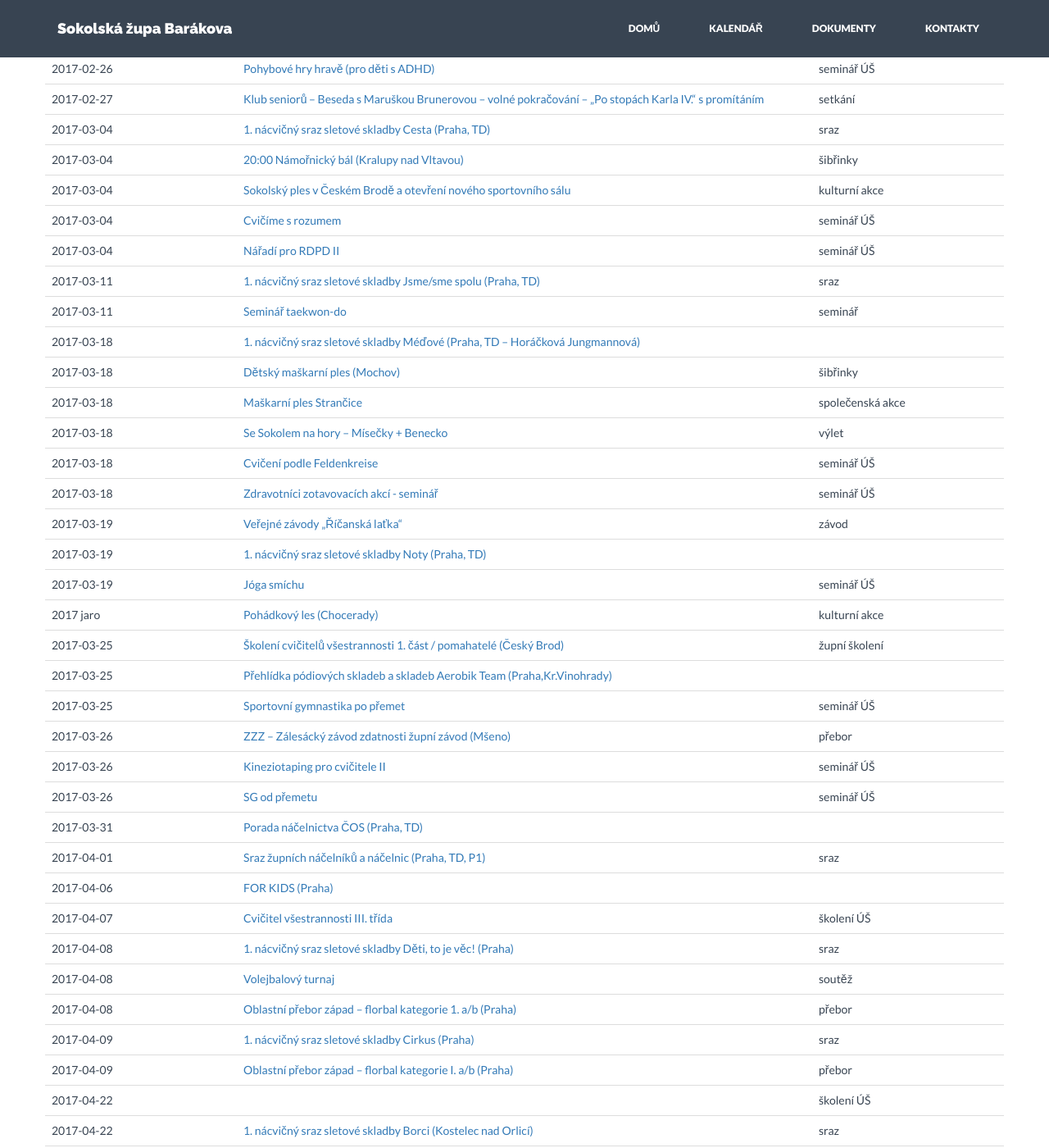
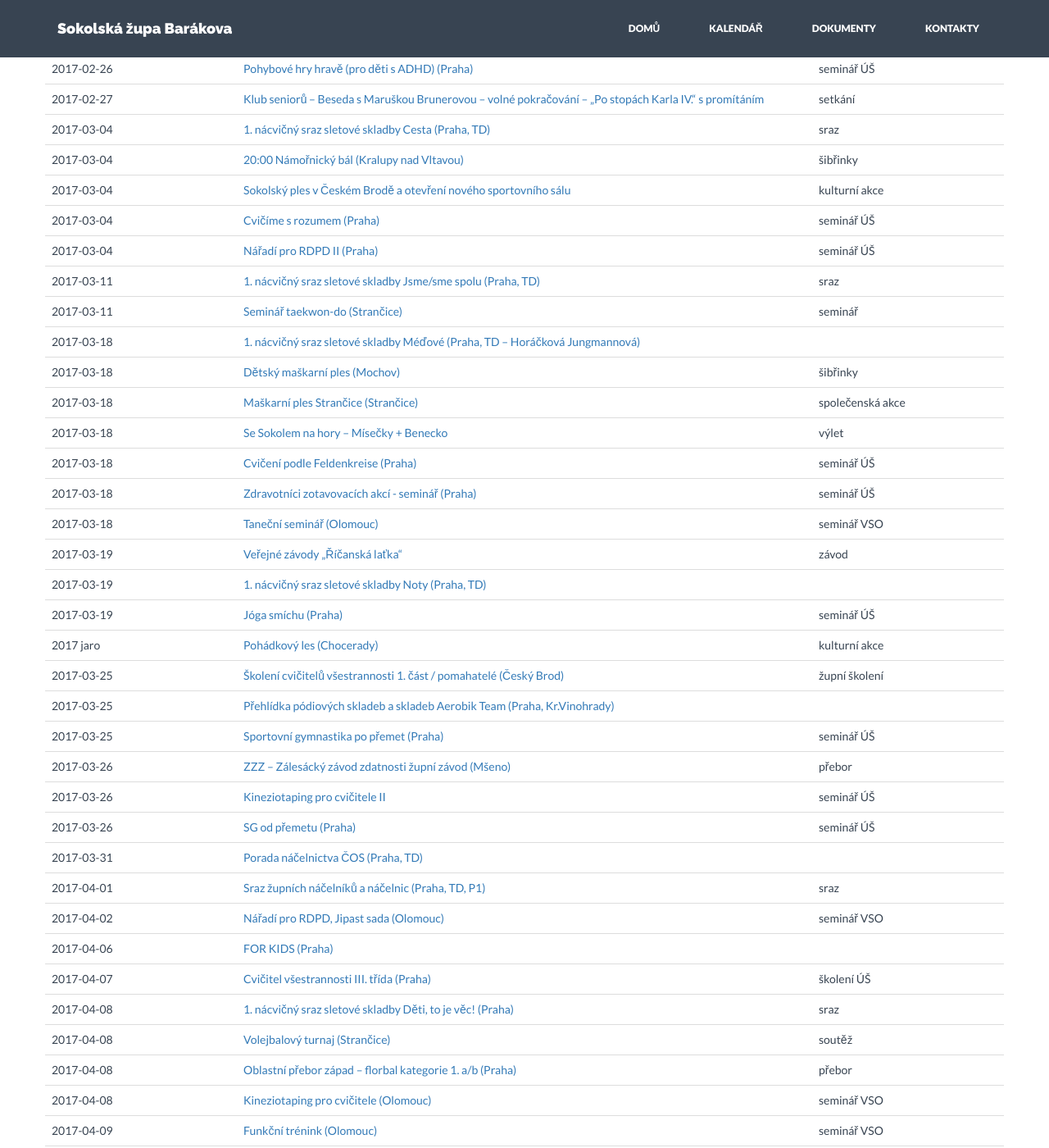
Before and after one commit to milanhybner/zbarakova.cz, a Jekyll site: the page built from akce.md, in a window 1280 px wide and 1400 px high, scrolled down 1964 px. Shown: the whole window at 82% size. Built offline with Jekyll 4.4.1, drawn with Linux system fonts in a browser that asks for light colours; nearby versions of some CDN libraries; some of the changed text lies outside the part shown.

Commit message:
aktualizovány akce

```diff
--- a/_data/akce.yaml
+++ b/_data/akce.yaml
@@ -45,12 +45,12 @@
 
 - datum: 2017-01-28
   nazev: 19:30 Spolkový ples (Chocerady)
-  url: http://sokol-chocerady.webnode.cz/pripravovane-akce/
+  url: https://drive.google.com/open?id=0B0w6gDorCVUkZlZyTXpnTmdPal91UDZOajBWYndGZXQ1bFlZ
   druh: kulturní akce
 
 - datum: 2017-01-28
-  nazev: Ples Sokol Strančice
-  url: http://sokol-strancice.webnode.cz/news/plan-akci-v-sokolovne/
+  nazev: Ples Sokol Strančice (Strančice)
+  url: https://drive.google.com/open?id=0B0w6gDorCVUkZlZyTXpnTmdPal91UDZOajBWYndGZXQ1bFlZ
   druh: společenská akce
 
 - datum: 2017-01-28
@@ -96,18 +96,18 @@
 
 
 - datum: 2017-02-03
-  nazev: Cvičitel jógy III. třídy
+  nazev: Cvičitel jógy III. třídy (Praha)
   url: http://www.sokol.eu/obsah/346
   druh: školení ÚŠ
 
 
 - datum: 2017-02-04
-  nazev: Dětský karneval
-  url: http://sokol-strancice.webnode.cz/news/plan-akci-v-sokolovne/
+  nazev: Dětský karneval (Strančice)
+  url: https://drive.google.com/open?id=0B0w6gDorCVUkZlZyTXpnTmdPal91UDZOajBWYndGZXQ1bFlZ
   druh: společenská akce
 
 - datum: 2017-02-04
-  nazev: Aerobics Inspiration Day
+  nazev: Aerobics Inspiration Day (Praha)
   url: http://www.sokol.eu/obsah/7131
   druh: seminář ÚŠ
 
@@ -124,12 +124,12 @@
 
 
 - datum: 2017-02-05
-  nazev: BOSU
+  nazev: BOSU (Praha)
   url: http://www.sokol.eu/obsah/7152
   druh: seminář ÚŠ
 
 - datum: 2017-02-05
-  nazev: Základy TeamGymu – akrobacie a trampolína
+  nazev: Základy TeamGymu – akrobacie a trampolína (Olomouc)
   url: http://www.sokol.eu/priloha/11828/pozvanka-902-teamgym.pdf
   druh: seminář VSO
 
@@ -149,12 +149,12 @@
   druh: setkání
 
 - datum: 2017-02-11
-  nazev: Závěsná akrobacie
+  nazev: Závěsná akrobacie (Praha)
   url: http://www.sokol.eu/obsah/7153
   druh: seminář ÚŠ
 
 - datum: 2017-02-12
-  nazev: Párová akrobacie
+  nazev: Párová akrobacie (Praha)
   url: http://www.sokol.eu/obsah/7154
   druh: seminář ÚŠ
 
@@ -180,17 +180,17 @@
   druh: sraz
 
 - datum: 2017-02-18
-  nazev: Nohejbalový turnaj
-  url: http://sokol-strancice.webnode.cz/news/plan-akci-v-sokolovne/
+  nazev: Nohejbalový turnaj (Strančice)
+  url: https://drive.google.com/open?id=0B0w6gDorCVUkZlZyTXpnTmdPal91UDZOajBWYndGZXQ1bFlZ
   druh: soutěž
 
 - datum: 2017-02-18
-  nazev: Zdravotníci zotavovacích akcí
+  nazev: Zdravotníci zotavovacích akcí (Praha)
   url: http://www.sokol.eu/obsah/241
   druh: školení ÚŠ
 
 - datum: 2017-02-19
-  nazev: Význam kvality pohybu v korekci oslabení pohybového systému
+  nazev: Význam kvality pohybu v korekci oslabení pohybového systému (Praha)
   url: http://www.sokol.eu/obsah/7174
   druh: seminář ÚŠ
 
@@ -230,13 +230,13 @@
   druh: sraz
 
 - datum: 2017-02-25
-  nazev: Kineziotaping pro cvičitele I
+  nazev: Kineziotaping pro cvičitele I (Praha)
   url: http://www.sokol.eu/obsah/7151
   druh: seminář ÚŠ
 
 
 - datum: 2017-02-26
-  nazev: Pohybové hry hravě (pro děti s ADHD)
+  nazev: Pohybové hry hravě (pro děti s ADHD) (Praha)
   url: http://www.sokol.eu/obsah/7155
   druh: seminář ÚŠ
 
@@ -262,13 +262,13 @@
 
 
 - datum: 2017-03-04
-  nazev: Cvičíme s rozumem
+  nazev: Cvičíme s rozumem (Praha)
   url: http://www.sokol.eu/obsah/7136
   druh: seminář ÚŠ
 
 
 - datum: 2017-03-04
-  nazev: Nářadí pro RDPD II
+  nazev: Nářadí pro RDPD II (Praha)
   url: http://www.sokol.eu/obsah/7156
   druh: seminář ÚŠ
 
@@ -279,8 +279,8 @@
   druh: sraz
 
 - datum: 2017-03-11
-  nazev: Seminář taekwon-do
-  url: http://sokol-strancice.webnode.cz/news/plan-akci-v-sokolovne/
+  nazev: Seminář taekwon-do (Strančice)
+  url: https://drive.google.com/open?id=0B0w6gDorCVUkZlZyTXpnTmdPal91UDZOajBWYndGZXQ1bFlZ
   druh: seminář
 
 
@@ -295,8 +295,8 @@
   druh: šibřinky
 
 - datum: 2017-03-18
-  nazev: Maškarní ples Strančice
-  url: http://sokol-strancice.webnode.cz/news/plan-akci-v-sokolovne/
+  nazev: Maškarní ples Strančice (Strančice)
+  url: https://drive.google.com/open?id=0B0w6gDorCVUkZlZyTXpnTmdPal91UDZOajBWYndGZXQ1bFlZ
   druh: společenská akce
 
 - datum: 2017-03-18
@@ -305,14 +305,19 @@
   druh: výlet
 
 - datum: 2017-03-18
-  nazev: Cvičení podle Feldenkreise
+  nazev: Cvičení podle Feldenkreise (Praha)
   url: http://www.sokol.eu/obsah/7157
   druh: seminář ÚŠ
 
 - datum: 2017-03-18
-  nazev: Zdravotníci zotavovacích akcí - seminář
+  nazev: Zdravotníci zotavovacích akcí - seminář (Praha)
   url: http://www.sokol.eu/obsah/7158
   druh: seminář ÚŠ
+
+- datum: 2017-03-18
+  nazev: Taneční seminář (Olomouc)
+  url: http://sokol.eu/obsah/5638/vzdelavaci-stredisko-olomouc
+  druh: seminář VSO
 
 - datum: 2017-03-19
   nazev: Veřejné závody „Říčanská laťka“
@@ -326,7 +331,7 @@
 
 
 - datum: 2017-03-19
-  nazev: Jóga smíchu
+  nazev: Jóga smíchu (Praha)
   url: http://www.sokol.eu/obsah/7159
   druh: seminář ÚŠ
 
@@ -341,12 +346,12 @@
   druh: župní školení
 
 - datum: 2017-03-25
-  nazev: Přehlídka pódiových skladeb a skladeb Aerobik Team (Praha,Kr.Vinohrady)
+  nazev: Přehlídka pódiových skladeb a skladeb Aerobik Team (Praha, Kr.Vinohrady)
   url:
   druh:
 
 - datum: 2017-03-25
-  nazev: Sportovní gymnastika po přemet
+  nazev: Sportovní gymnastika po přemet (Praha)
   url: http://www.sokol.eu/obsah/7160
   druh: seminář ÚŠ
 
@@ -362,7 +367,7 @@
 
 
 - datum: 2017-03-26
-  nazev: SG od přemetu
+  nazev: SG od přemetu (Praha)
   url: http://www.sokol.eu/obsah/7161
   druh: seminář ÚŠ
 
@@ -378,6 +383,11 @@
   url:
   druh: sraz
 
+- datum: 2017-04-02
+  nazev: Nářadí pro RDPD, Jipast sada (Olomouc)
+  url: http://sokol.eu/obsah/5638/vzdelavaci-stredisko-olomouc
+  druh: seminář VSO
+
 
 - datum: 2017-04-06
   nazev: FOR KIDS (Praha)
@@ -386,7 +396,7 @@
 
 
 - datum: 2017-04-07
-  nazev: Cvičitel všestrannosti III. třída
+  nazev: Cvičitel všestrannosti III. třída (Praha)
   url: http://www.sokol.eu/obsah/352
   druh: školení ÚŠ
 
@@ -397,8 +407,8 @@
   druh: sraz
 
 - datum: 2017-04-08
-  nazev: Volejbalový turnaj
-  url: http://sokol-strancice.webnode.cz/news/plan-akci-v-sokolovne/
+  nazev: Volejbalový turnaj (Strančice)
+  url: https://drive.google.com/open?id=0B0w6gDorCVUkZlZyTXpnTmdPal91UDZOajBWYndGZXQ1bFlZ
   druh: soutěž
 
 # - datum: 2017-04-08
@@ -411,6 +421,17 @@
   nazev: Oblastní přebor západ – florbal kategorie 1. a/b (Praha)
   url:
   druh: přebor
+
+- datum: 2017-04-08
+  nazev: Kineziotaping pro cvičitele (Olomouc)
+  url: http://sokol.eu/obsah/5638/vzdelavaci-stredisko-olomouc
+  druh: seminář VSO
+
+- datum: 2017-04-09
+  nazev: Funkční trénink (Olomouc)
+  url: http://sokol.eu/obsah/5638/vzdelavaci-stredisko-olomouc
+  druh: seminář VSO
+
 
 
 - datum: 2017-04-09
@@ -480,6 +501,11 @@
   url:
   druh: přebor
 
+- datum: 2017-04-27
+  nazev: Cvičitel pobytu v přírodě I. a II. konzultace + zkoušky (Jurenkova osada)
+  url: http://sokol.eu/obsah/5638/vzdelavaci-stredisko-olomouc
+  druh: školení VSO
+
 - datum: 2017-04-29
   nazev: Aprílový turnaj v badmintonu (Milovice) – smíšené čtyřhry dospělí
   url: http://badminton-milovice.webnode.cz/news/aprilovy-turnaj-2017/
@@ -491,7 +517,7 @@
   druh: závod
 
 - datum: 2017 duben
-  nazev: Doškolovací seminář v Kralupech
+  nazev: Doškolovací seminář v Kralupech nad Vltavou
   url:
   druh: seminář
 
@@ -523,7 +549,7 @@
   druh: turnaj
 
 - datum: 2017-05-13
-  nazev: Župní závod předškolních dětí ve sportovní všestrannosti
+  nazev: Župní závod předškolních dětí ve sportovní všestrannosti (Lysá nad Labem)
   url:
   druh: přebor
 
@@ -568,25 +594,25 @@
 
 
 - datum: 2017-05-20
-  nazev: Latino Dance, Vogue, Jazz
+  nazev: Latino Dance, Vogue, Jazz (Praha)
   url: http://www.sokol.eu/obsah/7162
   druh: seminář ÚŠ
 
 
 - datum: 2017-05-20
-  nazev: Začni s badmintonem
+  nazev: Začni s badmintonem (Praha)
   url: http://www.sokol.eu/obsah/7163
   druh: seminář ÚŠ
 
 
 - datum: 2017-05-21
-  nazev: Basketbal nejen pro žactvo
+  nazev: Basketbal nejen pro žactvo (Praha)
   url: http://www.sokol.eu/obsah/7144
   druh: seminář ÚŠ
 
 
 - datum: 2017-05-21
-  nazev: Nářadí pro RDPD II
+  nazev: Nářadí pro RDPD II (Praha)
   url: http://www.sokol.eu/obsah/7164
   druh: seminář ÚŠ
 
@@ -602,7 +628,7 @@
   druh: přebor
 
 - datum: 2017-05-27
-  nazev: Hudebně pohybové hry a hlasový projev
+  nazev: Hudebně pohybové hry a hlasový projev (Praha)
   url: http://www.sokol.eu/obsah/7173
   druh: seminář ÚŠ
 
@@ -613,7 +639,7 @@
 
 
 - datum: 2017-06-01
-  nazev: Cvičitel parkouru III. třídy
+  nazev: Cvičitel parkouru III. třídy (Praha)
   url: http://www.sokol.eu/obsah/7179
   druh: školení ÚŠ
 
@@ -629,9 +655,18 @@
   url:
   druh: přebor
 
+- datum: 2017-06-09
+  nazev: Táborové hry (Jurenkova osada)
+  url: http://sokol.eu/obsah/5638/vzdelavaci-stredisko-olomouc
+  druh: seminář VSO
+
+- datum: 2017-06-09
+  nazev: Lanové aktivity (Jurenkova osada)
+  url: http://sokol.eu/obsah/5638/vzdelavaci-stredisko-olomouc
+  druh: seminář VSO
 
 - datum: 2017-06-10
-  nazev: Seminář pro organizátory župních sletů
+  nazev: Seminář pro organizátory župních sletů (Praha)
   url: http://www.sokol.eu/obsah/7166
   druh: seminář ÚŠ
 
@@ -651,7 +686,7 @@
   druh: seminář ÚŠ
 
 - datum: 2017-07-01
-  nazev: Prázdninová škola
+  nazev: Prázdninová škola (Praha, TD)
   url: http://www.sokol.eu/obsah/7177
   druh: školení ÚŠ
 
@@ -662,8 +697,8 @@
   druh: turistická
 
 - datum: 2017-07-29
-  nazev: Pouťová zábava
-  url: http://sokol-strancice.webnode.cz/news/plan-akci-v-sokolovne/
+  nazev: Pouťová zábava (Strančice)
+  url: https://drive.google.com/open?id=0B0w6gDorCVUkZlZyTXpnTmdPal91UDZOajBWYndGZXQ1bFlZ
   druh: společenská akce
 
 # - datum: 2017-08-05
@@ -690,16 +725,20 @@
 
 
 - datum: 2017-09-08
-  nazev: Na vodě bezpečně a technicky správně
+  nazev: Na vodě bezpečně a technicky správně (České Vrbné)
   url: http://www.sokol.eu/obsah/7167
   druh: seminář ÚŠ
 
 
 - datum: 2017-09-08
-  nazev: Trenér volejbalu III. třídy
+  nazev: Trenér volejbalu III. třídy (Králův Dvůr)
   url: http://www.sokol.eu/obsah/7140
   druh: školení ÚŠ
 
+- datum: 2017-09-15
+  nazev: Cvičitel všestrannosti – základ (Olomouc)
+  url: http://sokol.eu/obsah/5638/vzdelavaci-stredisko-olomouc
+  druh: školení VSO
 
 - datum: 2017-09-16
   nazev: Sraz jógy (Praha, TD – Matějovská)
@@ -714,7 +753,7 @@
 
 
 - datum: 2017-09-16
-  nazev: Začni s badmintonem
+  nazev: Začni s badmintonem (Praha)
   url: http://www.sokol.eu/obsah/7168
   druh: seminář ÚŠ
 
@@ -731,13 +770,13 @@
 
 
 - datum: 2017-09-22
-  nazev: Cvičitel aerobiku III. třídy
+  nazev: Cvičitel aerobiku III. třídy (Praha)
   url: http://www.sokol.eu/obsah/7195
   druh: školení ÚŠ
 
 
 - datum: 2017-09-22
-  nazev: Cvičitel seniorů III. třídy
+  nazev: Cvičitel seniorů III. třídy (Praha)
   url: http://www.sokol.eu/obsah/5797
   druh: školení ÚŠ
 
@@ -754,11 +793,20 @@
   druh: pobyt v přírodě
 
 
+- datum: 2017-09-29
+  nazev: Cvičitel RDPD (Olomouc)
+  url: http://sokol.eu/obsah/5638/vzdelavaci-stredisko-olomouc
+  druh: školení VSO
+
 - datum: 2017-10-06
-  nazev: Cvičitel zdr TV II. třída
+  nazev: Cvičitel zdr TV II. třída (Praha)
   url: http://www.sokol.eu/obsah/7182
   druh: školení ÚŠ
 
+- datum: 2017-10-06
+  nazev: Cvičitel všestrannosti – odborná část (Olomouc)
+  url: http://sokol.eu/obsah/5638/vzdelavaci-stredisko-olomouc
+  druh: školení VSO
 
 - datum: 2017-10-07
   nazev: 2. nácvičný sraz sletové skladby Cirkus (Praha, TD)
@@ -827,18 +875,18 @@
 
 
 - datum: 2017-10-21
-  nazev: Tvorba sestav SG – ženské složky
+  nazev: Tvorba sestav SG – ženské složky (Praha)
   url: http://www.sokol.eu/obsah/7169
   druh: seminář ÚŠ
 
 - datum: 2017-10-21
-  nazev: Tvorba sestav SG – mužské složky
+  nazev: Tvorba sestav SG – mužské složky (Praha)
   url: http://www.sokol.eu/obsah/7150
   druh: seminář ÚŠ
 
 
 - datum: 2017-10-22
-  nazev: Funkční trénink
+  nazev: Funkční trénink (Praha)
   url: http://www.sokol.eu/obsah/7141
   druh: seminář ÚŠ
 
@@ -849,7 +897,7 @@
   druh: sraz
 
 - datum: 2017-10-28
-  nazev: Promo akce "99 let poté a 245 dní do začátku sletu"
+  nazev: Promo akce „99 let poté a 245 dní do začátku sletu“
   url:
   druh:
 
@@ -877,7 +925,7 @@
 
 
 - datum: 2017-11-05
-  nazev: Seminář senioři
+  nazev: Seminář senioři (Praha)
   url: http://www.sokol.eu/obsah/7170
   druh: seminář ÚŠ
 
@@ -899,6 +947,11 @@
   url:
   druh: sraz
 
+- datum: 2017-11-11
+  nazev: Základy florbalu, florbalové začátky (Olomouc)
+  url: http://sokol.eu/obsah/5638/vzdelavaci-stredisko-olomouc
+  druh: seminář VSO
+
 
 - datum: 2017-11-12
   nazev: Seminář Zdr.TV (Praha, TD)
@@ -907,19 +960,19 @@
 
 
 - datum: 2017-11-18
-  nazev: Chlapi v tělocvičně
+  nazev: Chlapi v tělocvičně (Praha)
   url: http://www.sokol.eu/obsah/7145
   druh: seminář ÚŠ
 
 
 - datum: 2017-11-25
-  nazev: Plavání ve sportovní všestrannosti
+  nazev: Plavání ve sportovní všestrannosti (Praha)
   url: http://www.sokol.eu/obsah/7171
   druh: seminář ÚŠ
 
 
 - datum: 2017-11-26
-  nazev: Atletika ve sportovní všestrannosti
+  nazev: Atletika ve sportovní všestrannosti (Praha)
   url: http://www.sokol.eu/obsah/7172
   druh: seminář ÚŠ
 
@@ -973,7 +1026,7 @@
 
 
 - datum: 2017-12-02
-  nazev: Mažoretky
+  nazev: Mažoretky (Praha)
   url: http://www.sokol.eu/obsah/7146
   druh: seminář ÚŠ
 
```
